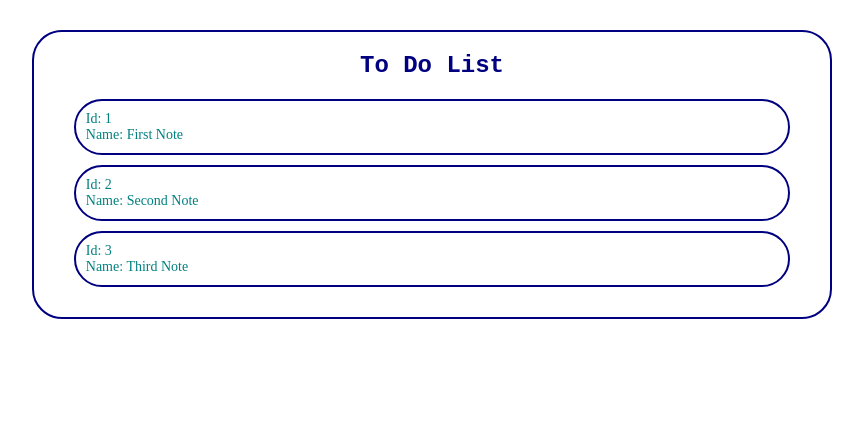
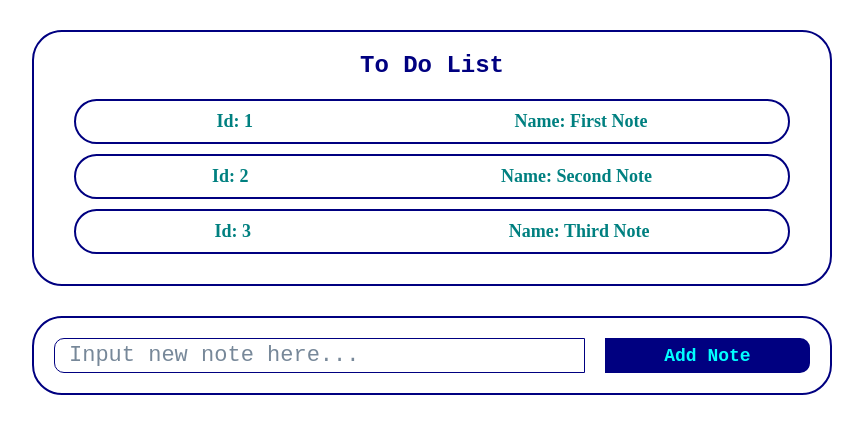
Before and after one commit to DmitriyNom/toDoList, a React (Create React App) app: page / in a window 1280 px wide. Shown: the top 434 px of the page, without its empty margins (208-1071 px from the left). Built offline with nearby package versions, Linux system fonts and the light colour scheme.

Commit message:
added a few new components

```diff
--- a/src/App.js
+++ b/src/App.js
@@ -1,4 +1,5 @@
 import { useState } from "react";
+import AddNoteForm from "./components/AddNoteForm";
 import ListWindow from "./components/ListWindow";
 import Note from "./shared/UI/Note";
 import './styles/App.css';
@@ -11,9 +12,14 @@ function App() {
     { id: 3, name: "Third Note" },
   ]);
 
+  function addNote(newNote) {
+    setNotes([...notes, newNote])
+  }
+
   return (
     <div className="App">
       <ListWindow notes={notes} />
+      <AddNoteForm addNote={addNote} id={notes.length + 1} />
     </div>
   );
 }
--- /dev/null
+++ b/src/components/AddNoteForm.jsx
@@ -0,0 +1,27 @@
+import React, { useState } from "react";
+import AddNoteButton from "../shared/UI/AddNoteButton";
+import NoteInput from "../shared/UI/NoteInput";
+
+const AddNoteForm = ({ addNote, id }) => {
+
+   const [inputValue, setInputValue] = useState('value');
+
+   function getInputState(currentValue) {
+      setInputValue(currentValue)
+   }
+
+   function addNewNote() {
+      let newNote = { id, name: inputValue };
+      console.log(newNote);
+      addNote(newNote);
+   }
+
+   return (
+      <form className="addNoteForm">
+         <NoteInput getInputState={getInputState} />
+         <AddNoteButton addNewNote={addNewNote} />
+      </form>
+   )
+}
+
+export default AddNoteForm;
--- a/src/components/NotesList.jsx
+++ b/src/components/NotesList.jsx
@@ -7,7 +7,7 @@ const NotesList = ({ notes }) => {
       <div className="notesList">
 
          {notes.map((note) =>
-            <Note note={note} />
+            <Note note={note} key={note.id} />
          )}
 
       </div >
--- /dev/null
+++ b/src/shared/UI/AddNoteButton.jsx
@@ -0,0 +1,15 @@
+import React from "react";
+
+const AddNoteButton = ({ addNewNote }) => {
+
+   function addNote(e) {
+      e.preventDefault();
+      addNewNote();
+   }
+
+   return (
+      <input type="submit" className="addNoteButton" value='Add Note' onClick={addNote} />
+   )
+}
+
+export default AddNoteButton;
--- a/src/shared/UI/Note.jsx
+++ b/src/shared/UI/Note.jsx
@@ -2,7 +2,6 @@ import React from "react";
 
 const Note = ({ note }) => {
 
-   console.log(note);
    return (
       <div className="simpleNote">
          <p>Id: {note.id}</p>
--- /dev/null
+++ b/src/shared/UI/NoteInput.jsx
@@ -0,0 +1,20 @@
+import React, { useState } from "react";
+
+const NoteInput = ({ getInputState }) => {
+
+   let [inputValue, setInputValue] = useState('');
+
+   function getInputValue(e) {
+      inputValue = e.target.value;
+      setInputValue(e.target.value);
+      getInputState(inputValue);
+   }
+
+
+   return (
+      <input type="text" className="noteInput" placeholder="Input new note here..." onChange={getInputValue} />
+   )
+
+}
+
+export default NoteInput;
--- a/src/styles/App.css
+++ b/src/styles/App.css
@@ -36,12 +36,71 @@
 }
 
 .simpleNote {
-   font-size: 14px;
+   font-size: 18px;
    color: teal;
+   font-weight: bold;
    border: 2px solid navy;
    border-radius: 30px;
    margin-bottom: 10px;
    width: 90%;
    padding: 10px;
+   display: flex;
+   justify-content: space-around;
+}
 
+.addNoteForm {
+   width: 800px;
+   height: auto;
+   margin-top: 30px;
+   border: 2px solid navy;
+   border-radius: 30px;
+   padding: 20px;
+   display: flex;
+   justify-content: space-around;
 }
+
+input::-moz-placeholder {
+   color: lightslategray;
+   font-weight: lighter;
+}
+input::-webkit-input-placeholder {
+   color: lightslategray;
+   font-weight: lighter;
+}
+
+.noteInput {
+   flex-grow: 3;
+   font-size: 22px;
+   font-weight: bold;
+   outline: none;
+   color: navy;
+   font-family: 'Courier New', Courier, monospace;
+   padding: 4px 14px 4px 14px;
+   border: 1px solid navy;
+   border-top-left-radius: 10px;
+   border-bottom-left-radius: 10px;
+   cursor: pointer;
+}
+
+.noteInput:focus {
+   border: 2px solid navy;
+   border-radius: 3px;
+   border-top-left-radius: 10px;
+   border-bottom-left-radius: 10px;
+   padding: 3px 13px 3px 13px;
+}
+
+.addNoteButton {
+   border: 2px solid navy;
+   flex-grow: 1;
+   background: navy;
+   color: aqua;
+   font-family: 'Courier New', Courier, monospace;
+   font-size: 18px;
+   font-weight: bold;
+   padding: 0 20px 0 20px;
+   border-top-right-radius: 10px;
+   border-bottom-right-radius: 10px;
+   margin-left: 20px;
+   cursor: pointer;
+}
```
